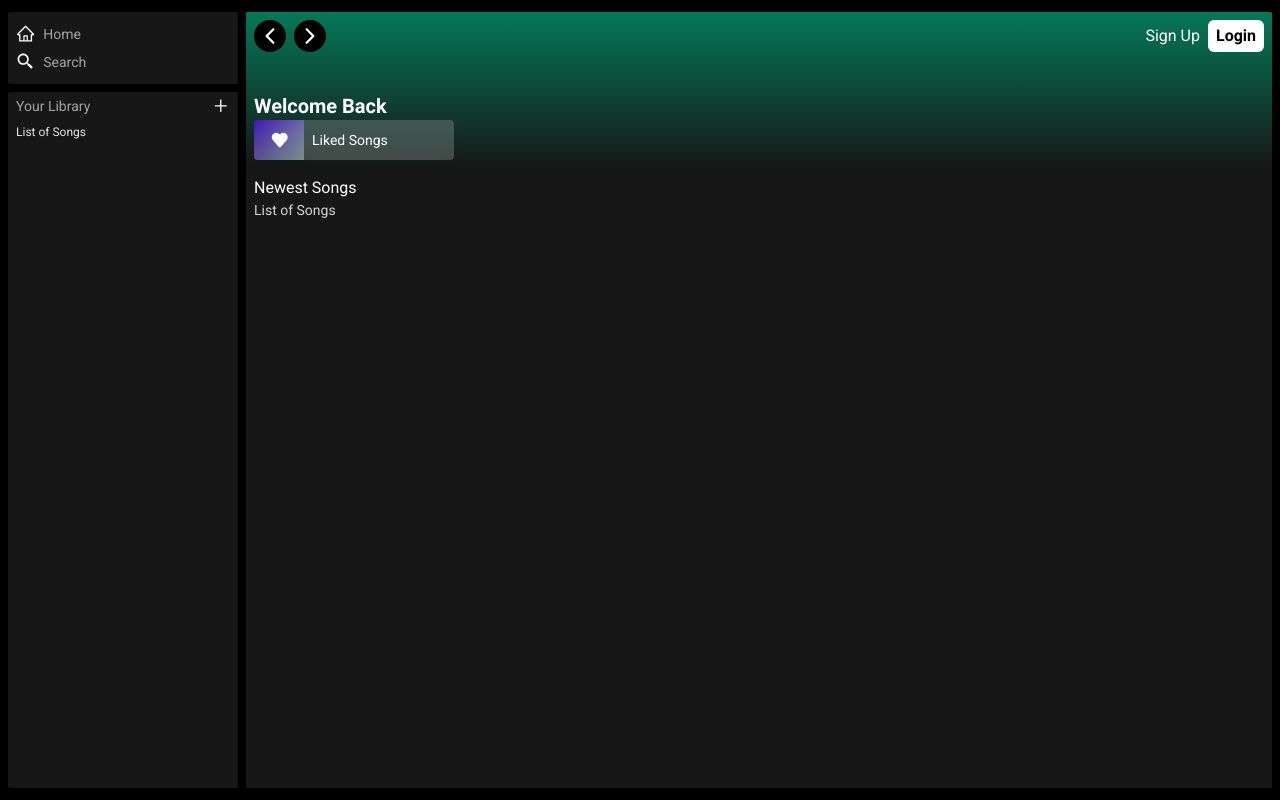
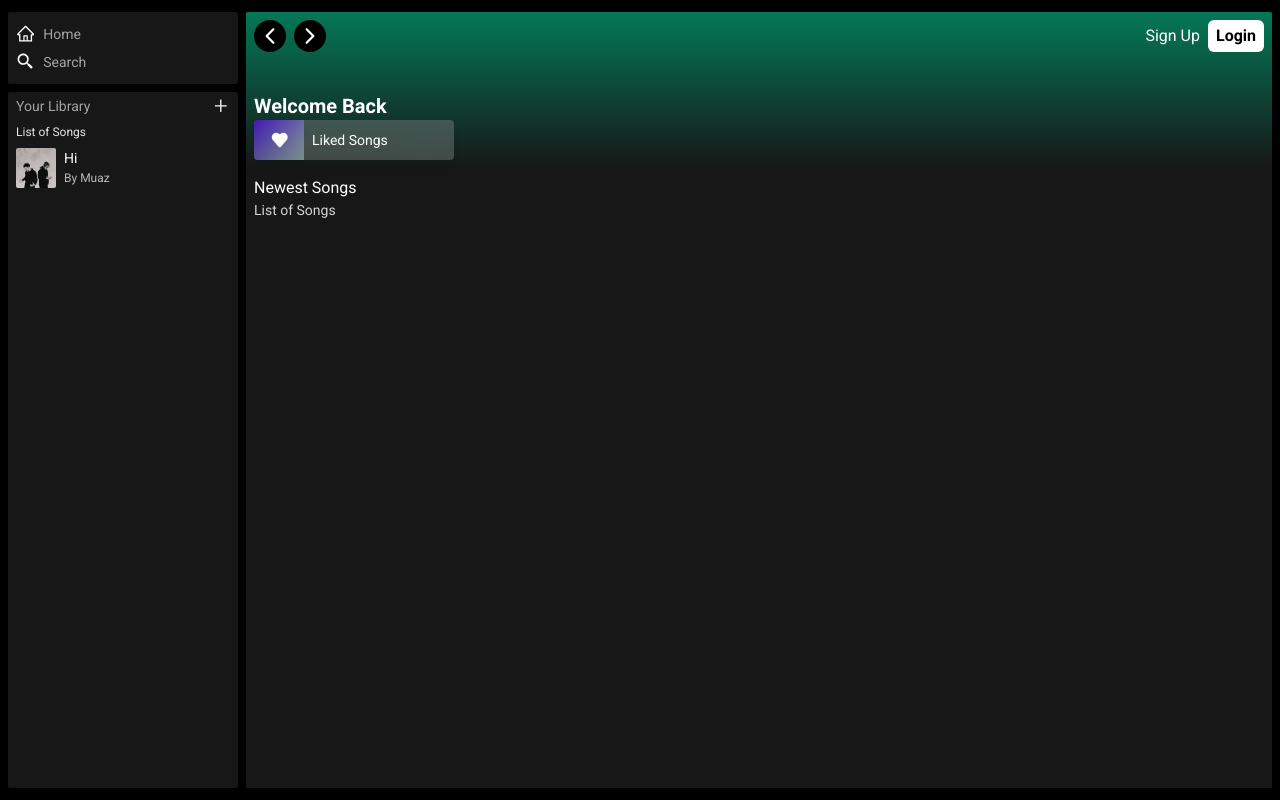
Before and after one commit to Muazzia/Spotify, a React (Vite) app: page / in a window 1280 px wide. Built offline with nearby package versions, Linux system fonts and the light colour scheme.

Commit message:
created side Bar Comp

```diff
--- a/src/components/Aside.tsx
+++ b/src/components/Aside.tsx
@@ -3,6 +3,7 @@ import { AiOutlineHome, AiOutlinePlus } from "react-icons/ai";
 import { BiSearchAlt2 } from "react-icons/bi";
 import Sidebar from "./Sidebar";
 import SidebarItem from "./SidebarItem";
+import SideBarMusic from "./SideBarMusic";
 
 const Aside = () => {
   const routes = useMemo(
@@ -36,6 +37,9 @@ const Aside = () => {
           <AiOutlinePlus size="1.1rem" />
         </div>
         <p className="text-xs mt-2 text-neutral-200">List of Songs</p>
+        <div>
+          <SideBarMusic />
+        </div>
       </Sidebar>
     </aside>
   );
--- /dev/null
+++ b/src/components/SideBarMusic.tsx
@@ -0,0 +1,23 @@
+import { FiPlay } from "react-icons/fi";
+import m from "../assets/all_of_me_image.jpg";
+
+const SideBarMusic = () => {
+  return (
+    <section className="mt-2 group flex items-start gap-2 relative">
+      <img
+        src={m}
+        alt="Music Image"
+        className="h-10 w-10 object-cover rounded-sm"
+      />
+      <div className="flex flex-col gap-[2px]">
+        <p className="text-sm cursor-default">Hi</p>
+        <p className="text-xs text-white/70 cursor-default">By Muaz</p>
+      </div>
+      <button className="absolute right-3 hidden group-hover:flex bg-emerald-700 p-2 rounded-full items-center justify-center">
+        <FiPlay />
+      </button>
+    </section>
+  );
+};
+
+export default SideBarMusic;
```
Also changed, not shown: src/assets/all_of_me_image.jpg (added).
